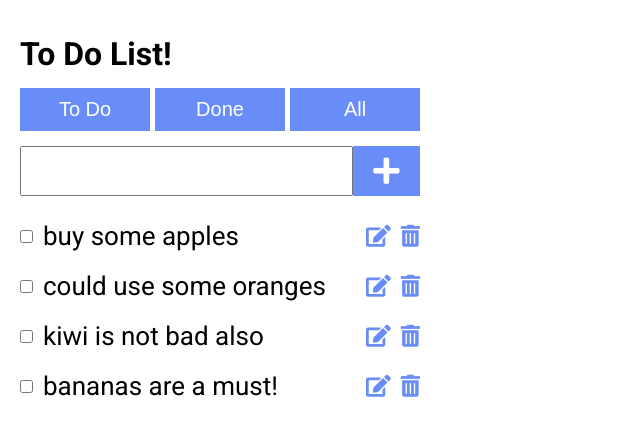
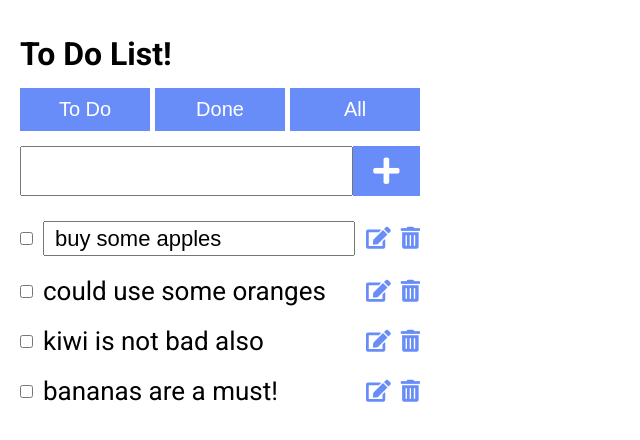
Before and after one commit to ljutrk/to-do-list, a React (Create React App) app: page / in a window 1280 px wide. Both pictures are taken after a click on the icon 378 px from the left and 235 px from the top of the page. Shown: the top 440 px of the page, without its empty margins (0-640 px from the left). Built offline with nearby package versions, Linux system fonts and the light colour scheme.

Commit message:
added edit functionality

```diff
--- a/src/actions/index.js
+++ b/src/actions/index.js
@@ -1,17 +1,24 @@
-import { NEW_TASK, DELETE_TASK } from './types';
+import { NEW_TASK, DELETE_TASK, EDIT_TASK } from './types';
 
-const addNewTask = (newTaskText, newTaskId) => {
+const addNewTask = (newTaskId, newTaskText) => {
     return {
         type: NEW_TASK,
         payload: { id: newTaskId, text: newTaskText, finished: false }
     }
 }
 
-const removeTask = (id) => {
+const removeTask = id => {
     return {
         type: DELETE_TASK,
         payload: id
     }
 }
 
-export { addNewTask, removeTask };
+const editTask = (taskId, editedTaskText) => {
+    return {
+        type: EDIT_TASK,
+        payload: { id: taskId, text: editedTaskText }
+    }
+}
+
+export { addNewTask, removeTask, editTask };
--- a/src/actions/types.js
+++ b/src/actions/types.js
@@ -1,4 +1,5 @@
 const NEW_TASK = "NEW_TASK";
 const DELETE_TASK = "DELETE_TASK"
+const EDIT_TASK = "EDIT_TASK"
 
-export { NEW_TASK, DELETE_TASK };
+export { NEW_TASK, DELETE_TASK, EDIT_TASK };
--- a/src/components/App.js
+++ b/src/components/App.js
@@ -3,6 +3,7 @@ import { connect } from 'react-redux';
 
 import TaskList from './TaskList';
 import { addNewTask } from '../actions'
+
 class App extends Component {
     state = {
         newTaskText: "",
@@ -14,12 +15,13 @@ class App extends Component {
         const { addNewTask, tasks } = this.props;
         const { newTaskText } = this.state;
 
-        addNewTask(newTaskText, tasks.length + 1)
+        addNewTask(tasks.length + 1, newTaskText)
         this.setState({ newTaskText: "" })
     }
 
     render() {
         const { newTaskText, view } = this.state;
+        console.log(this.props.tasks);
 
         return (
             <div className="app">
@@ -41,8 +43,6 @@ class App extends Component {
     }
 }
 
-const mapStateToProps = (state) => {
-    return state;
-}
+const mapStateToProps = state => state;
 
 export default connect(mapStateToProps, { addNewTask })(App);
--- a/src/components/Task.js
+++ b/src/components/Task.js
@@ -1,21 +1,57 @@
-import React from 'react';
+import React, { Component } from 'react';
 import { connect } from 'react-redux';
 
-import { removeTask } from '../actions/index'
+import { removeTask, editTask } from '../actions/index'
 
-const Task = ({task, removeTask}) => {
+class Task extends Component {
+    state = {
+        editedText: this.props.task.text,
+        editMode: false
+    }
+
+    submitHandler = e => {
+        e.preventDefault();
+        const { task, editTask } = this.props;
+        const { editedText } = this.state;
+
+        editTask(task.id, editedText);
+        this.setState({ editMode: false });
+    }
+
+    renderEditInput = () => {
+        const { editedText } = this.state;
+        const { task } = this.props;
+
+        return (
+            <form onSubmit={this.submitHandler}>
+                <input className="task-edit-input"
+                    autoFocus
+                    value={editedText}
+                    onChange={e => this.setState({ editedText: e.target.value })}
+                    onBlur={() => this.setState({ editMode: false })}
+                    onKeyDown={e => e.keyCode === 27 && this.setState({ editMode: false, editedText: task.text })}
+                />
+            </form>
+        )
+    }
+
+    render() {
+        const { removeTask, task } = this.props;
+        const { editMode } = this.state;
+
         return (
             <div className="task">
                 <input type="checkbox" name="task-status" id="task-status" onClick={() => console.log("finished task button")} />
                 <div className="task-content-wrapper">
-                <p>{task.text}</p>
+                    {editMode ? this.renderEditInput() : <p>{task.text}</p>}
                     <div className="icons-wrapper">
-                    <i className="fas fa-edit" onClick={() => console.log("edit button")}></i>
+                        <i className="fas fa-edit" onClick={() => this.setState({ editMode: true })}></i>
                         <i className="fas fa-trash-alt" onClick={() => removeTask(task.id)}></i>
                     </div>
                 </div>
             </div>
         );
     }
+}
 
-export default connect(null, {removeTask})(Task);
+export default connect(null, { removeTask, editTask })(Task);
--- a/src/components/TaskList.js
+++ b/src/components/TaskList.js
@@ -1,5 +1,6 @@
 import React from 'react';
 import { connect } from 'react-redux';
+
 import Task from './Task';
 
 const TaskList = ({ tasks, view }) => {
--- a/src/css/style.css
+++ b/src/css/style.css
@@ -41,6 +41,13 @@ html {
   padding: 10px 0;
   max-width: 400px;
   width: 100%;
+}
+.task-edit-input {
+  padding-left: 10px;
+  height: 35px;
+  outline: none;
+  width: 100%;
+  font-size: 22px;
 }
 .task-list {
   max-width: 400px;
--- a/src/index.js
+++ b/src/index.js
@@ -3,9 +3,9 @@ import ReactDOM from 'react-dom';
 import { Provider } from 'react-redux';
 import { createStore } from 'redux';
 
-import App from './components/App';
 import './css/style.css';
 import reducers from './reducers';
+import App from './components/App';
 
 ReactDOM.render(
     <Provider store={createStore(reducers)}>
--- a/src/less/style.less
+++ b/src/less/style.less
@@ -52,6 +52,14 @@ html {
     padding: 10px 0;
     max-width: 400px;
     width: 100%;
+
+    &-edit-input {
+        padding-left: 10px;
+        height: 35px;
+        outline: none;
+        width: 100%;
+        font-size: 22px;
+    }
 
     &-list {
         max-width: 400px;
--- a/src/reducers/index.js
+++ b/src/reducers/index.js
@@ -1,5 +1,6 @@
 import { combineReducers } from 'redux';
-import { NEW_TASK, DELETE_TASK } from '../actions/types';
+
+import { NEW_TASK, DELETE_TASK, EDIT_TASK } from '../actions/types';
 
 const INITIAL_STATE = [
     { id: 1, text: "buy some apples", finished: true },
@@ -9,6 +10,7 @@ const INITIAL_STATE = [
 ]
 
 const tasksReducer = (state = INITIAL_STATE, action) => {
+    console.log(action.payload)
     switch (action.type) {
         case NEW_TASK:
             return [...state, action.payload];
@@ -16,6 +18,14 @@ const tasksReducer = (state = INITIAL_STATE, action) => {
             return state.filter(task => {
                 return task.id !== action.payload;
             });
+        case EDIT_TASK:
+            return [...state.map(task => {
+                if (task.id === action.payload.id) {
+                    task.text = action.payload.text;
+                }
+                console.log(task)
+                return task;
+            })];
         default:
             return state;
     }
```
Lines whose indentation alone changed are shown as unchanged.
